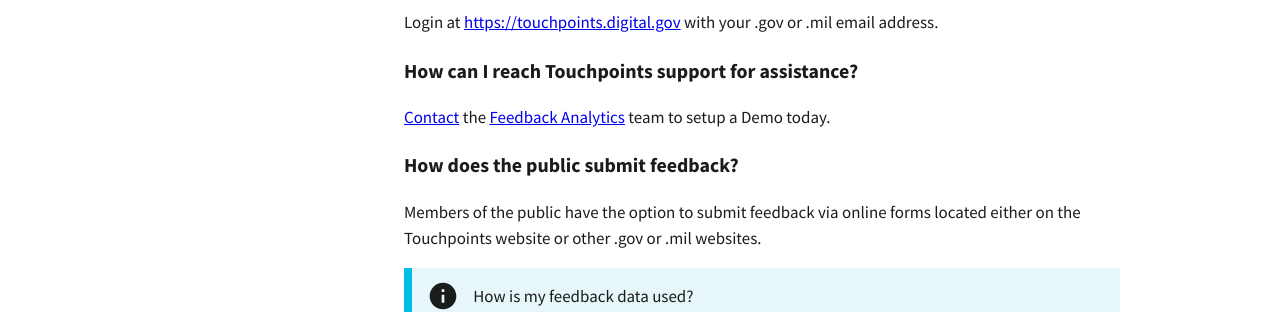
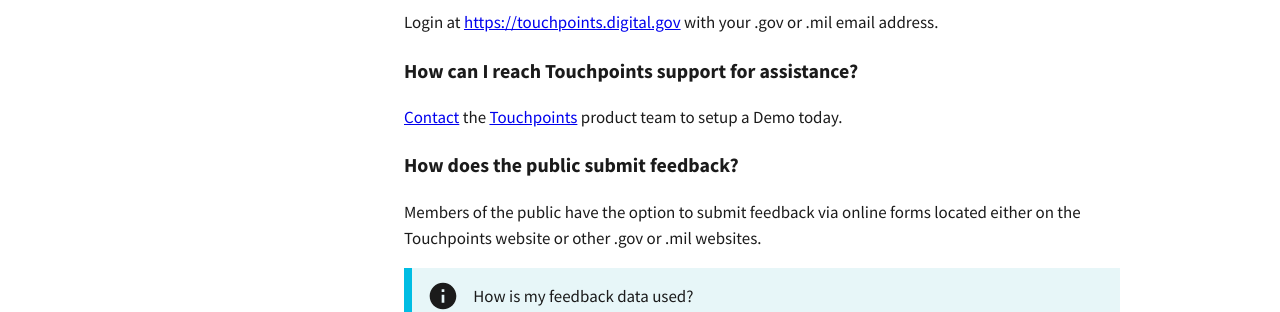
Before and after one commit to GSA-TTS/touchpoints-site, a Jekyll site: the page built from faq.md, in a window 1280 px wide. Shown: the part 453-765 px from the top of the page. Built offline with Jekyll 4.4.1, drawn with Linux system fonts in a browser that asks for light colours.

Commit message:
update link

```diff
--- a/faq.md
+++ b/faq.md
@@ -46,8 +46,8 @@ permalink: /faq/
       <p>
         <a href="mailto:feedback-analytics@gsa.gov">Contact</a>
         the
-        <a href="https://feedback.usa.gov/" target="_blank" rel="noopener">Feedback Analytics</a>
-        team to setup a Demo today.
+        <a href="https://www.gsa.gov/about-us/organization/federal-acquisition-service/technology-transformation-services/tts-solutions" target="_blank" rel="noopener">Touchpoints</a>
+        product team to setup a Demo today.
       </p>
 
       <h3 id="how-does-the-public-submit-feedback">How does the public submit feedback?</h3>
```
